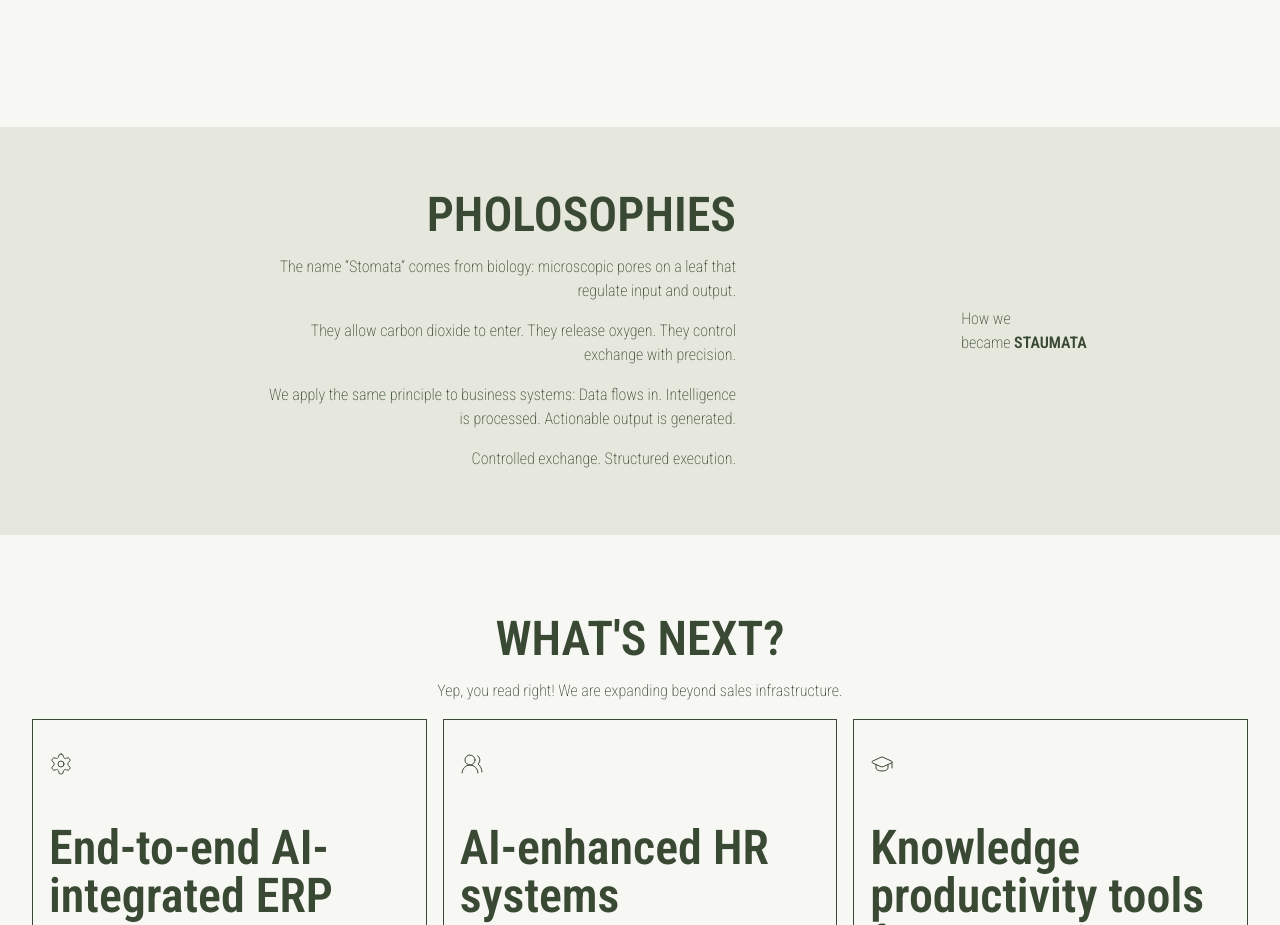
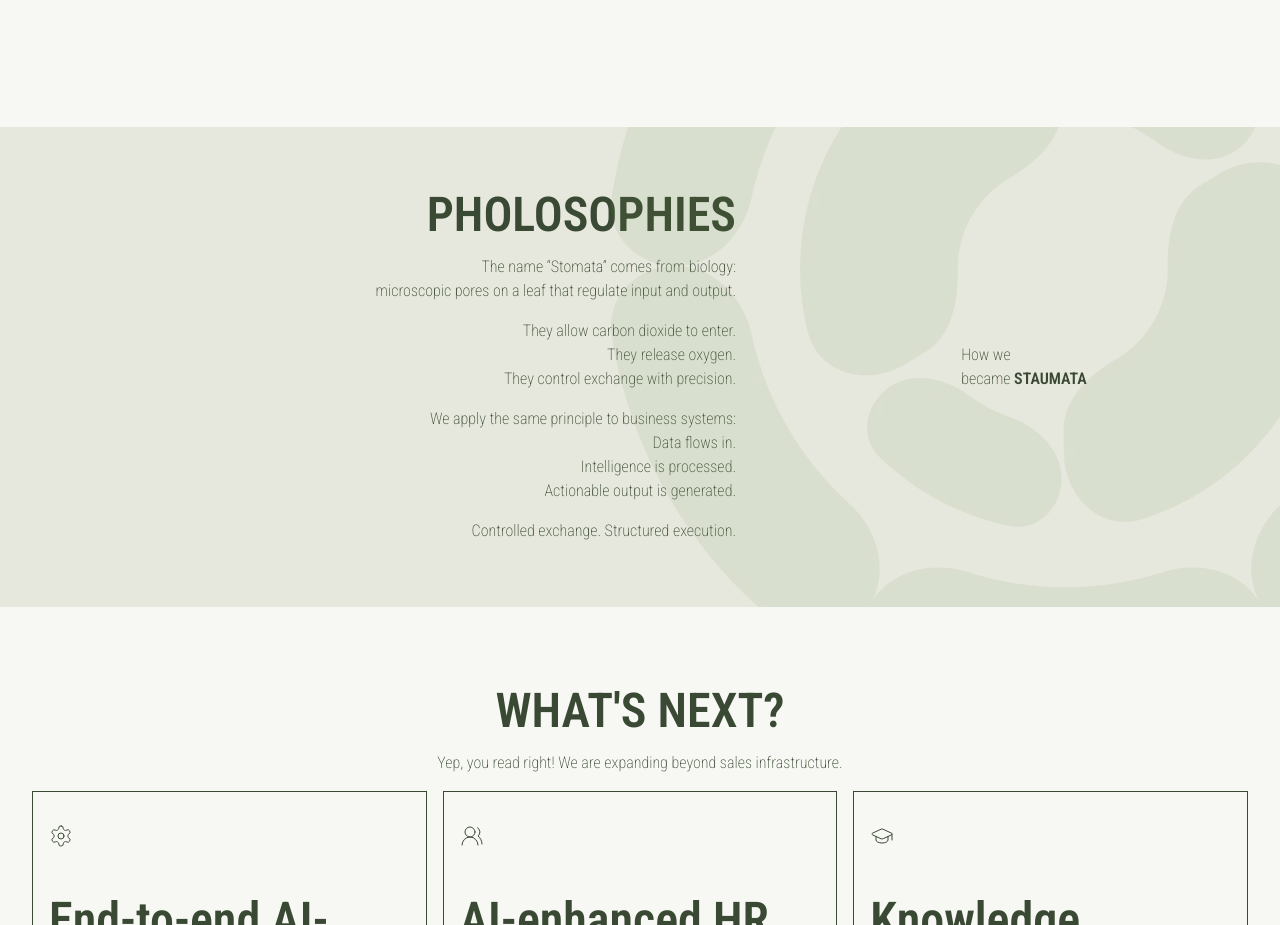
Before and after one commit to nijikos/staumata, a SvelteKit app: page /about-staumata in a window 1280 px wide. Shown: the part 2427-3352 px from the top of the page. Built offline with nearby package versions, Linux system fonts and the light colour scheme.

Commit message:
update philosophies section

```diff
--- a/src/routes/(company-profile)/about-staumata/+page.svelte
+++ b/src/routes/(company-profile)/about-staumata/+page.svelte
@@ -97,10 +97,22 @@
 			}
 		],
 		philosophies: [
-			'The name “Stomata” comes from biology: microscopic pores on a leaf that regulate input and output.',
-			'They allow carbon dioxide to enter. They release oxygen. They control exchange with precision.',
-			'We apply the same principle to business systems: Data flows in. Intelligence is processed. Actionable output is generated.',
-			'Controlled exchange. Structured execution.'
+			[
+				'The name “Stomata” comes from biology:',
+				'microscopic pores on a leaf that regulate input and output.'
+			],
+			[
+				'They allow carbon dioxide to enter.',
+				'They release oxygen.',
+				'They control exchange with precision.'
+			],
+			[
+				'We apply the same principle to business systems:',
+				'Data flows in.',
+				'Intelligence is processed. ',
+				'Actionable output is generated.'
+			],
+			['Controlled exchange. Structured execution.']
 		],
 		next: [
 			{
@@ -239,13 +251,22 @@
 		</div>
 	</section>
 
-	<div class="my-20 w-full bg-muted-100 py-8 md:py-16">
+	<div class="relative my-20 w-full overflow-hidden bg-muted-100 py-8 md:py-16">
+		<img
+			src="/images/logo/staumata-logo-icon-bg.webp"
+			alt="logo-icon-bg"
+			class="pointer-events-none absolute -top-32 -right-36 w-120 max-w-none sm:-top-48 sm:w-min sm:max-w-full lg:-top-80 lg:-right-60"
+		/>
 		<section id="philosophies" class="grid grid-cols-1 md:mx-auto md:max-w-480 md:grid-cols-5">
 			<div class="col-span-1 flex flex-col gap-4 px-4 md:col-span-3 md:px-8">
 				<h2 class="section-header w-full text-right">pholosophies</h2>
 				<div class="flex flex-col items-end gap-4">
 					{#each main.philosophies as phil}
-						<p class="text-right md:max-w-120">{phil}</p>
+						<div class="">
+							{#each phil as p}
+								<p class="text-right">{p}</p>
+							{/each}
+						</div>
 					{/each}
 				</div>
 			</div>
```
